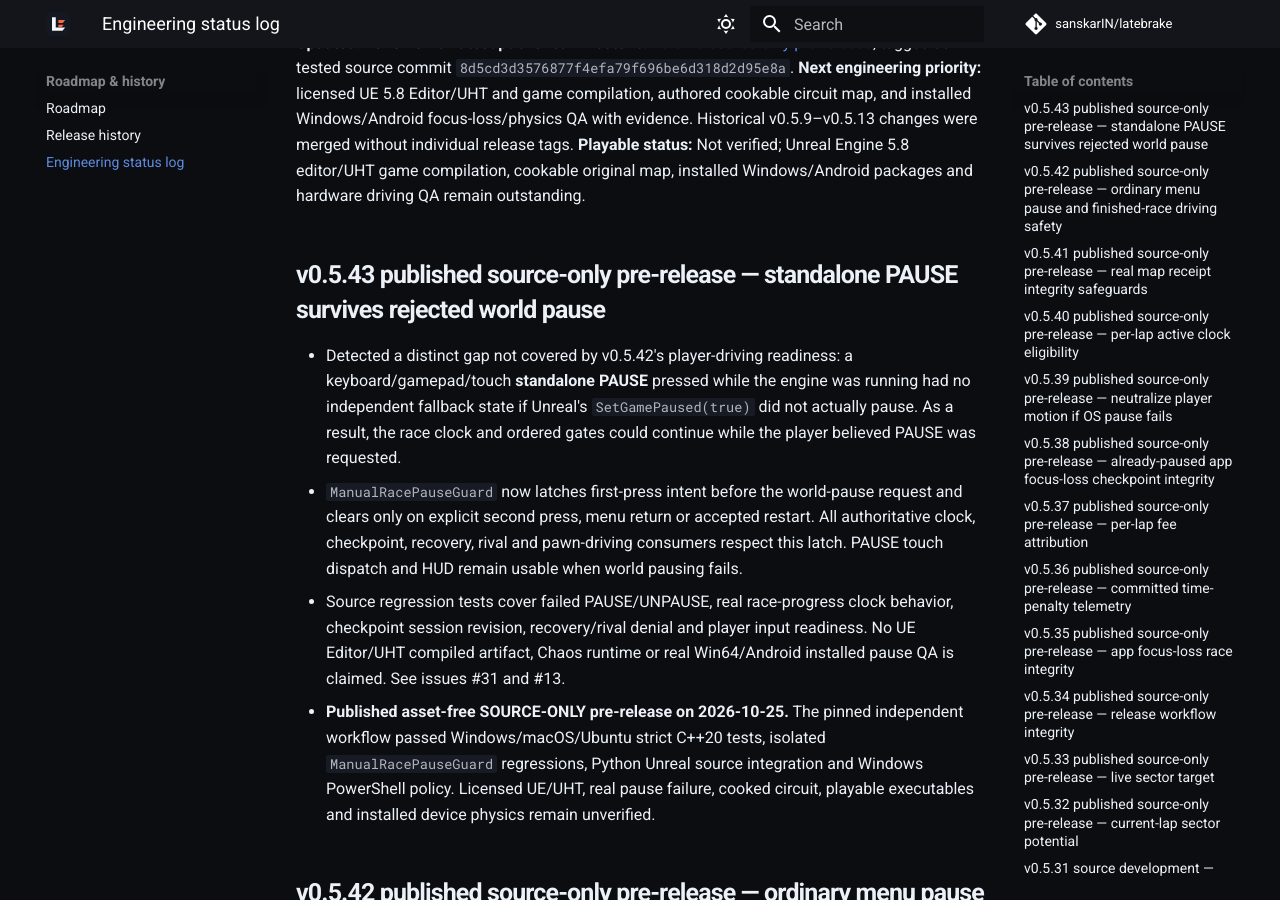
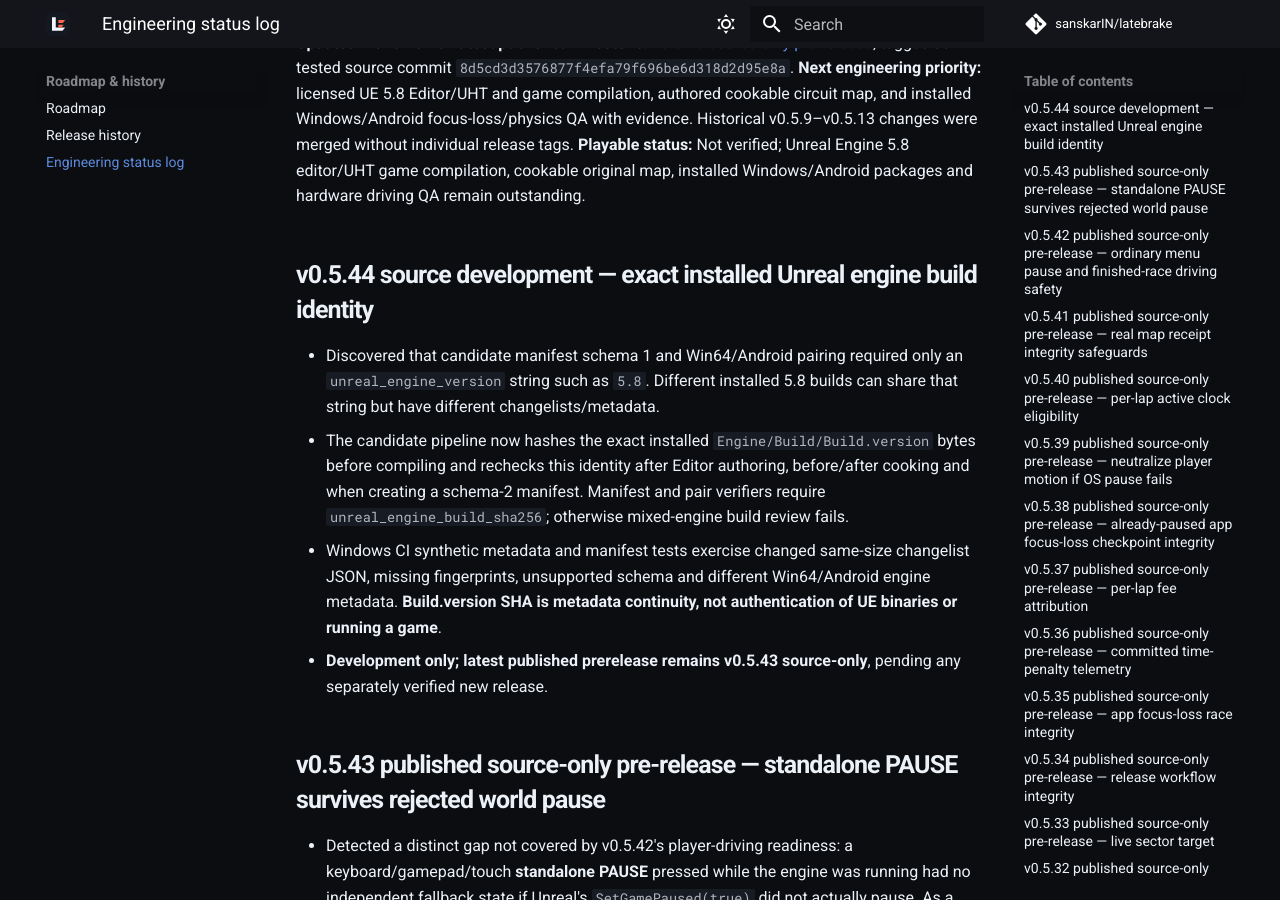
Before and after one commit to sanskarIN/latebrake, an MkDocs documentation site: the page built from docs/STATUS.md, in a window 1280 px wide and 900 px high, scrolled down 198 px. Built offline with MkDocs 1.6.1 and Material for MkDocs 9.7.7, drawn with Linux system fonts in a browser that asks for light colours; comment, search, counter and statistics services are not loaded.

Commit message:
docs(status): document current engine metadata continuity work without playable claims

```diff
--- a/docs/STATUS.md
+++ b/docs/STATUS.md
@@ -4,6 +4,13 @@
 **Latest published milestone:** [v0.5.43 source-only pre-release](https://github.com/sanskarIN/latebrake/releases/tag/v0.5.43), tagged at tested source commit `8d5cd3d3576877f4efa79f696be6d318d2d95e8a`.
 **Next engineering priority:** licensed UE 5.8 Editor/UHT and game compilation, authored cookable circuit map, and installed Windows/Android focus-loss/physics QA with evidence. Historical v0.5.9–v0.5.13 changes were merged without individual release tags.
 **Playable status:** Not verified; Unreal Engine 5.8 editor/UHT game compilation, cookable original map, installed Windows/Android packages and hardware driving QA remain outstanding.
+
+## v0.5.44 source development — exact installed Unreal engine build identity
+
+- Discovered that candidate manifest schema 1 and Win64/Android pairing required only an `unreal_engine_version` string such as `5.8`. Different installed 5.8 builds can share that string but have different changelists/metadata.
+- The candidate pipeline now hashes the exact installed `Engine/Build/Build.version` bytes before compiling and rechecks this identity after Editor authoring, before/after cooking and when creating a schema-2 manifest. Manifest and pair verifiers require `unreal_engine_build_sha256`; otherwise mixed-engine build review fails.
+- Windows CI synthetic metadata and manifest tests exercise changed same-size changelist JSON, missing fingerprints, unsupported schema and different Win64/Android engine metadata. **Build.version SHA is metadata continuity, not authentication of UE binaries or running a game**.
+- **Development only; latest published prerelease remains v0.5.43 source-only**, pending any separately verified new release.
 
 ## v0.5.43 published source-only pre-release — standalone PAUSE survives rejected world pause
 
```
